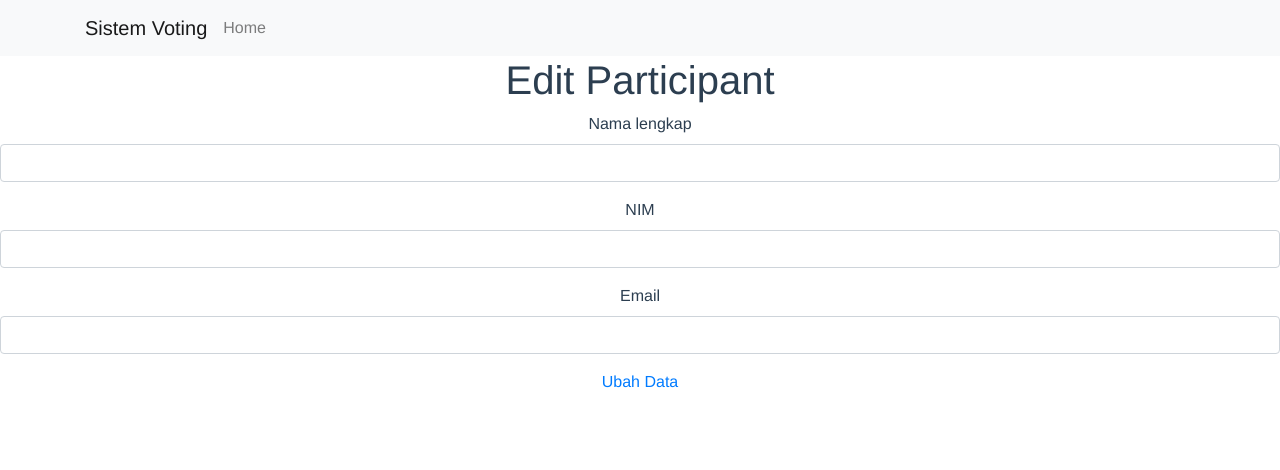
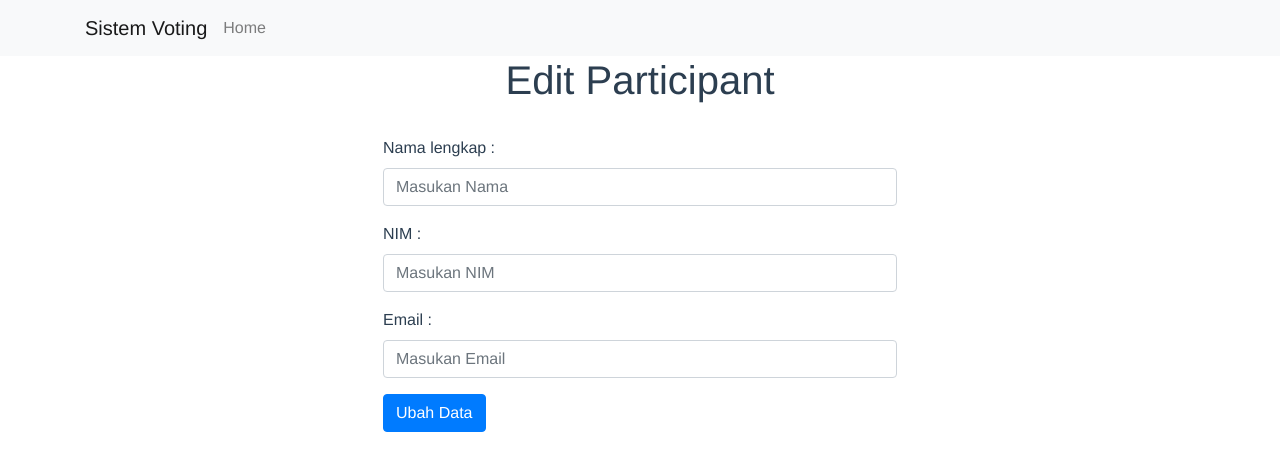
Before and after one commit to dafaraisya/voting-frontend, a Vue app: page /admin/participant/edit/1 in a window 1280 px wide. Shown: the top 470 px of the page. Built offline with nearby package versions, Linux system fonts and the light colour scheme; no server answers; what vue2-editor would draw is missing.

Commit message:
voting card(png)

```diff
--- a/package.json
+++ b/package.json
@@ -12,6 +12,7 @@
     "bootstrap": "^4.5.2",
     "bootstrap-vue": "^2.17.3",
     "core-js": "^3.6.5",
+    "html-to-image": "^0.1.1",
     "vue": "^2.6.12",
     "vue-html2pdf": "^1.8.0",
     "vue-qr": "^2.2.1",
--- a/src/views/admin/candidate/CreateCandidate.vue
+++ b/src/views/admin/candidate/CreateCandidate.vue
@@ -1,35 +1,36 @@
 <template>
-    <div class="create-participant">
-        <h1>Tambah Kandidat</h1>
-        <form>
-            <div class="form-group">
-                <label for="name">Nama lengkap</label>
-                <input type="text" class="form-control" id="name" placeholder="Masukan Nama" v-model="dataCandidate.name">
-            </div>
-            <div class="form-group">
-                <label for="number">Nomor urut</label>
-                <input type="text" class="form-control" id="number" placeholder="Masukan Nomor urut" v-model="dataCandidate.number">
-            </div>
-            <div class="form-group">
-                <label for="image">Foto</label>
-                <input type="text" class="form-control" id="image" placeholder="Masukan Image" v-model="dataCandidate.image">
-            </div>
-            <div class="form-group">
-                <label for="short">Deskripsi</label>
-                <vue-editor id="short" v-model="dataCandidate.description.short"> </vue-editor>
-            </div>
-            <div class="form-group">
-                <label for="vision">Visi</label>
-                <vue-editor id="vision" v-model="dataCandidate.description.vision"> </vue-editor>
-            </div>
-            <div class="form-group">
-                <label for="mission">Misi</label>
-                <vue-editor id="mission" v-model="dataCandidate.description.mission"> </vue-editor>
-            </div>
-            <a @click="addData();" href="#" class="proceed-btn">
-                Tambah Data
-            </a>
-        </form>
+    <div class="create-candidate">
+        <h1 class="mt-2">Tambah Kandidat</h1>
+        <b-container fluid>
+            <b-row>
+                <b-col lg="2"></b-col>
+                <b-col lg="8">
+                    <b-form class="text-left ml-5 mt-4 mr-5">
+                        <b-form-group label="Nama lengkap :" label-for="namaLengkap">
+                            <b-form-input type="text" id="namaLengkap" aria-describedby="namaHelp" placeholder="Masukan Nama" v-model="dataCandidate.name"></b-form-input>
+                        </b-form-group>
+                        <b-form-group label="No Urut :" label-for="number">
+                            <b-form-input type="text" id="number" aria-describedby="namaHelp" placeholder="Masukan No urut" v-model="dataCandidate.number"></b-form-input>
+                        </b-form-group>
+                        <b-form-group label="Foto :" label-for="image">
+                            <b-form-input type="text" id="image" aria-describedby="namaHelp" placeholder="Masukan Foto" v-model="dataCandidate.image"></b-form-input>
+                        </b-form-group>
+                        <b-form-group label="Deskripsi :" label-for="short">
+                            <vue-editor type="text" id="short" aria-describedby="namaHelp" placeholder="Masukan Deskripsi" v-model="dataCandidate.description.short"></vue-editor>
+                        </b-form-group>
+                        <b-form-group label="Visi :" label-for="vision">
+                            <vue-editor type="text" id="vision" aria-describedby="namaHelp" placeholder="Masukan Visi" v-model="dataCandidate.description.vision"></vue-editor>
+                        </b-form-group>
+                        <b-form-group label="Misi :" label-for="mission">
+                            <vue-editor type="text" id="mission" aria-describedby="namaHelp" placeholder="Masukan Misi" v-model="dataCandidate.description.mission"></vue-editor>
+                        </b-form-group>
+                        <a @click="addData();" href="#" class="btn btn-primary" type="submit">
+                            Tambah Data
+                        </a>
+                    </b-form>
+                </b-col>
+            </b-row>
+        </b-container>
     </div>
 </template>
 
--- a/src/views/admin/candidate/EditCandidate.vue
+++ b/src/views/admin/candidate/EditCandidate.vue
@@ -1,37 +1,37 @@
 <template>
     <div class="edit-participant">
         <h1>Edit Participant</h1>
-        <form>
-            <div class="form-group">
-                <label for="name">Nama lengkap</label>
-                <input type="text" class="form-control" id="name" placeholder="Masukan Nama" v-model="dataCandidate.name">
-            </div>
-            <div class="form-group">
-                <label for="number">Nomor urut</label>
-                <input type="text" class="form-control" id="number" placeholder="Masukan Nomor urut" v-model="dataCandidate.number">
-            </div>
-            <div class="form-group">
-                <label for="image">Foto</label><br/>
-                <input type="file" id="file" ref="file" v-on:change="handleFileUpload()"/>
-
-                <input type="text" class="form-control" id="image" placeholder="Masukan Image">
-            </div>
-            <div class="form-group">
-                <label for="short">Deskripsi</label>
-                <vue-editor id="short" v-model="dataCandidate.description.short"> </vue-editor>
-            </div>
-            <div class="form-group">
-                <label for="vision">Visi</label>
-                <vue-editor id="vision" v-model="dataCandidate.description.vision"> </vue-editor>
-            </div>
-            <div class="form-group">
-                <label for="mission">Misi</label>
-                <vue-editor id="mission" v-model="dataCandidate.description.mission"> </vue-editor>
-            </div>
-            <a @click="editData();" href="#" class="proceed-btn">
-                Ubah Data
-            </a>
-        </form>
+        <b-container fluid>
+            <b-row>
+                <b-col lg="2"></b-col>
+                <b-col lg="8">
+                    <b-form class="text-left ml-5 mt-4 mr-5">
+                        <b-form-group label="Nama lengkap :" label-for="namaLengkap">
+                            <b-form-input type="text" id="namaLengkap" aria-describedby="namaHelp" placeholder="Masukan Nama" v-model="dataCandidate.name"></b-form-input>
+                        </b-form-group>
+                        <b-form-group label="No Urut :" label-for="number">
+                            <b-form-input type="text" id="number" aria-describedby="namaHelp" placeholder="Masukan No urut" v-model="dataCandidate.number"></b-form-input>
+                        </b-form-group>
+                        <b-form-group label="Foto :" label-for="image">
+                            <b-form-file id="file" ref="file" v-on:change="handleFileUpload()"></b-form-file>
+                            <b-form-input type="text" id="image" aria-describedby="namaHelp" placeholder="Masukan Foto" v-model="dataCandidate.image"></b-form-input>
+                        </b-form-group>
+                        <b-form-group label="Deskripsi :" label-for="short">
+                            <vue-editor type="text" id="short" aria-describedby="namaHelp" placeholder="Masukan Deskripsi" v-model="dataCandidate.description.short"></vue-editor>
+                        </b-form-group>
+                        <b-form-group label="Visi :" label-for="vision">
+                            <vue-editor type="text" id="vision" aria-describedby="namaHelp" placeholder="Masukan Visi" v-model="dataCandidate.description.vision"></vue-editor>
+                        </b-form-group>
+                        <b-form-group label="Misi :" label-for="mission">
+                            <vue-editor type="text" id="mission" aria-describedby="namaHelp" placeholder="Masukan Misi" v-model="dataCandidate.description.mission"></vue-editor>
+                        </b-form-group>
+                        <a @click="editData();" href="#" class="btn btn-primary" type="submit">
+                            Ubah Data
+                        </a>
+                    </b-form>
+                </b-col>
+            </b-row>
+        </b-container>
     </div>
 </template>
 
--- a/src/views/admin/candidate/ListCandidate.vue
+++ b/src/views/admin/candidate/ListCandidate.vue
@@ -1,7 +1,7 @@
 <template>
   <div class="listparticipants">
-    <div class="container">
-      <h1>Daftar Kandidat</h1>
+    <div class="container text-left">
+      <h1 class="text-center">Daftar Kandidat</h1>
       <router-link :to="{name:'CreateCandidate'}">
         <b-button variant="primary" class="mb-2">Tambah Kandidat</b-button>
       </router-link>
--- a/src/views/admin/participant/CreateParticipant.vue
+++ b/src/views/admin/participant/CreateParticipant.vue
@@ -1,23 +1,27 @@
 <template>
     <div class="create-participant">
-        <h1>Tambah Participant</h1>
-        <form>
-            <div class="form-group">
-                <label for="namaLengkap">Nama lengkap</label>
-                <input type="text" class="form-control" id="namaLengkap" aria-describedby="namaHelp" placeholder="Masukan Nama" v-model="dataParticipant.name">
-            </div>
-            <div class="form-group">
-                <label for="nim">NIM</label>
-                <input type="text" class="form-control" id="nim" aria-describedby="namaHelp" placeholder="Masukan NIM" v-model="dataParticipant.nim">
-            </div>
-            <div class="form-group">
-                <label for="email">Email</label>
-                <input type="text" class="form-control" id="email" aria-describedby="namaHelp" placeholder="Masukan Email" v-model="dataParticipant.email">
-            </div>
-            <a @click="addData();" href="#" class="proceed-btn">
-                Tambah Data
-            </a>
-        </form>
+        <h1 class="mt-2">Tambah Participant</h1>
+        <b-container fluid>
+            <b-row>
+                <b-col lg="3"></b-col>
+                <b-col lg="6">
+                    <b-form class="text-left ml-5 mt-4 mr-5">
+                        <b-form-group label="Nama lengkap :" label-for="namaLengkap">
+                            <b-form-input type="text" id="namaLengkap" aria-describedby="namaHelp" placeholder="Masukan Nama" v-model="dataParticipant.name"></b-form-input>
+                        </b-form-group>
+                        <b-form-group label="NIM :" label-for="nim">
+                            <b-form-input type="text" id="nim" aria-describedby="namaHelp" placeholder="Masukan NIM" v-model="dataParticipant.nim"></b-form-input>
+                        </b-form-group>
+                        <b-form-group label="Email :" label-for="email">
+                            <b-form-input type="text" id="email" aria-describedby="namaHelp" placeholder="Masukan Email" v-model="dataParticipant.email"></b-form-input>
+                        </b-form-group>
+                        <a @click="addData();" href="#" class="btn btn-primary" type="submit">
+                            Tambah Data
+                        </a>
+                    </b-form>
+                </b-col>
+            </b-row>
+        </b-container>
     </div>
 </template>
 
--- a/src/views/admin/participant/EditParticipant.vue
+++ b/src/views/admin/participant/EditParticipant.vue
@@ -1,23 +1,27 @@
 <template>
     <div class="edit-participant">
         <h1>Edit Participant</h1>
-        <form>
-            <div class="form-group">
-                <label for="namaLengkap">Nama lengkap</label>
-                <input type="text" class="form-control" id="namaLengkap" aria-describedby="namaHelp" v-model="dataParticipant.name">
-            </div>
-            <div class="form-group">
-                <label for="nim">NIM</label>
-                <input type="text" class="form-control" id="nim" aria-describedby="namaHelp" v-model="dataParticipant.nim">
-            </div>
-            <div class="form-group">
-                <label for="email">Email</label>
-                <input type="text" class="form-control" id="email" aria-describedby="namaHelp" v-model="dataParticipant.email">
-            </div>
-            <a @click="editData();" href="#" class="proceed-btn">
-                Ubah Data
-            </a>
-        </form>
+        <b-container fluid>
+            <b-row>
+                <b-col lg="3"></b-col>
+                <b-col lg="6">
+                    <b-form class="text-left ml-5 mt-4 mr-5">
+                        <b-form-group label="Nama lengkap :" label-for="namaLengkap">
+                            <b-form-input type="text" id="namaLengkap" aria-describedby="namaHelp" placeholder="Masukan Nama" v-model="dataParticipant.name"></b-form-input>
+                        </b-form-group>
+                        <b-form-group label="NIM :" label-for="nim">
+                            <b-form-input type="text" id="nim" aria-describedby="namaHelp" placeholder="Masukan NIM" v-model="dataParticipant.nim"></b-form-input>
+                        </b-form-group>
+                        <b-form-group label="Email :" label-for="email">
+                            <b-form-input type="text" id="email" aria-describedby="namaHelp" placeholder="Masukan Email" v-model="dataParticipant.email"></b-form-input>
+                        </b-form-group>
+                        <a @click="editData();" href="#" class="btn btn-primary" type="submit">
+                            Ubah Data
+                        </a>
+                    </b-form>
+                </b-col>
+            </b-row>
+        </b-container>
     </div>
 </template>
 
--- a/src/views/admin/participant/ListParticipant.vue
+++ b/src/views/admin/participant/ListParticipant.vue
@@ -1,7 +1,7 @@
 <template>
   <div class="listparticipants">
-    <div class="container">
-      <h1>List Participant</h1>
+    <div class="container text-left">
+      <h1 class="text-center">List Participant</h1>
       <router-link :to="{name:'CreateParticipant'}">
         <b-button variant="primary" class="mb-2">Tambah Partisipan</b-button>
       </router-link>
```
Also changed, not shown: src/views/admin/participant/DetailParticipant.vue (+31 -5 lines), 1 other file (tests, documents, lock files or other folders).
